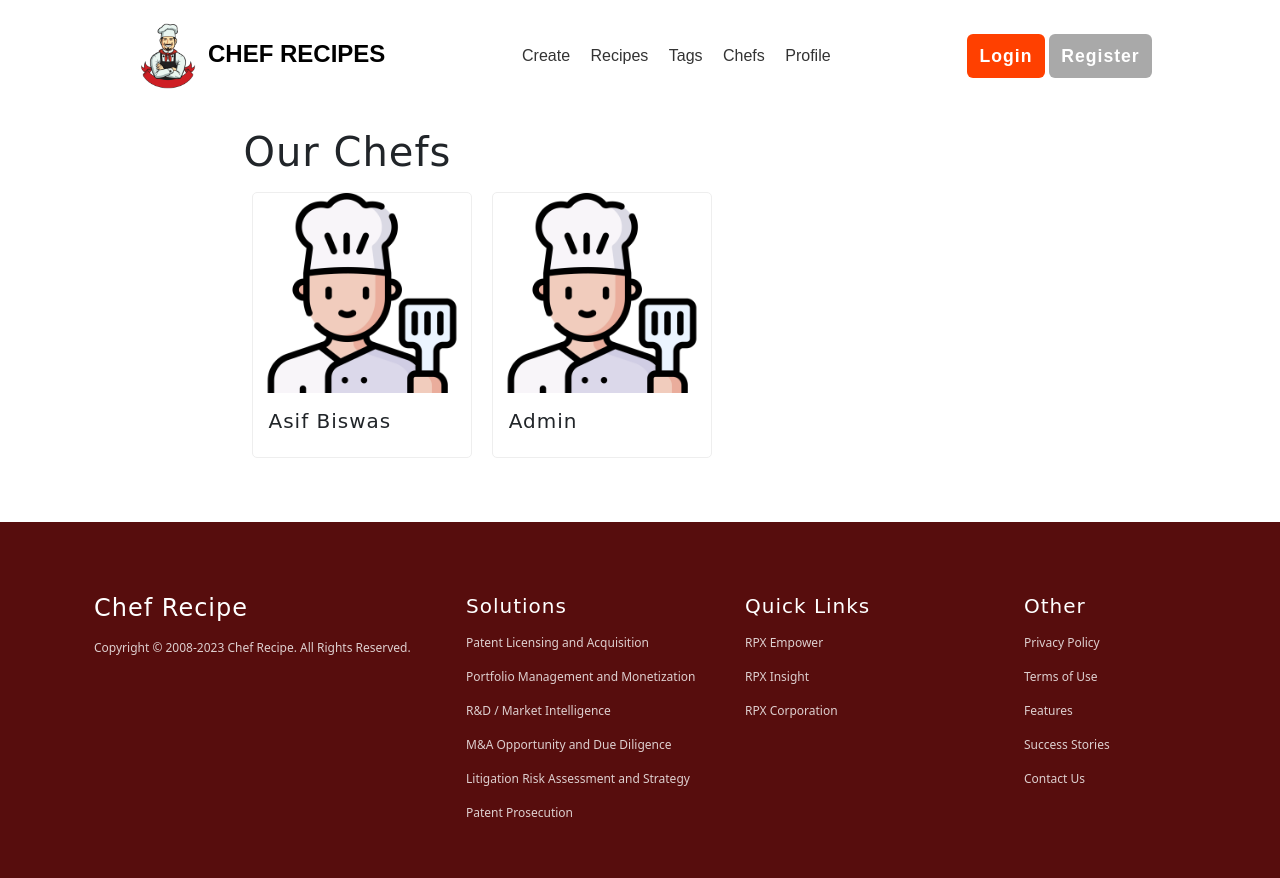
After one commit to Asif-Biswas/recipe, a Django app: page /chefs in a window 1280 px wide. The commit adds this page. Run offline with Django 4.2, Linux system fonts and the light colour scheme; data comes from the database, SQL or seed files in the repository; both versions use the stored data as it was after the commit; some libraries are stand-ins or nearby versions.

Commit message:
chefs page

```diff
--- a/account/views.py
+++ b/account/views.py
@@ -411,5 +411,6 @@ def userProfile(request, username):
     context = {
         'userProfile': userProfile,
         'title': 'Profile',
+        'recipes': Recipe.objects.filter(created_by=user),
     }
     return render(request, 'account/profile.html', context)
--- a/main/urls.py
+++ b/main/urls.py
@@ -7,4 +7,6 @@ urlpatterns = [
     path('', views.home, name='home'),
     path('details/<int:id>/', views.details, name='details'),
     path('create', views.create, name='create'),
+    path('tags', views.tags, name='tags'),
+    path('chefs', views.chefs, name='chefs'),
 ]
--- a/main/views.py
+++ b/main/views.py
@@ -3,6 +3,7 @@ from django.contrib.auth.decorators import login_required
 from .forms import RecipeForm
 from .models import Tag, Recipe
 from django.shortcuts import get_object_or_404
+from account.models import UserProfile
 
 # Create your views here.
 
@@ -46,3 +47,14 @@ def create(request):
         return redirect('account:profile')
 
     return render(request, 'main/create.html', {'form': form, 'tags': tags})
+
+
+
+def tags(request):
+    tagList = Tag.objects.all()
+
+    return render(request, 'main/tags.html', {'tags': tagList})
+
+def chefs(request):
+    chefList = UserProfile.objects.all()
+    return render(request, 'main/chefs.html', {"chefs" : chefList})
--- a/templates/includes/navbar.html
+++ b/templates/includes/navbar.html
@@ -9,7 +9,7 @@
                 <li><a href="{% url 'main:create' %}">Create</a></li>
                 <li><a href="#">Recipes</a></li>
                 <li><a href="#">Tags</a></li>
-                <li><a href="#">Chefs</a></li>
+                <li><a href="{% url 'main:chefs' %}">Chefs</a></li>
                 <li><a href="{% url 'account:profile' %}">Profile</a></li>
         </ul>
       </nav>
--- /dev/null
+++ b/templates/main/chefs.html
@@ -0,0 +1,28 @@
+{% extends 'includes/base.html' %}
+{% load static %}
+{% block body %}
+
+
+<div style="width: 100%; max-width: 825px; margin: auto;" class=" p-3 mb-5  ">
+    <h1 class="mx-md-n5">Our Chefs</h1>
+    <div class="mt-3">
+        {% for i in chefs %}
+        <a href="{% url 'account:profile' i.user.username %}">
+            <div class="card d-inline-block mx-2 " style="width: 18rem;" >
+                <div style="width: 100%; height: 200px; background-image: url('{% if i.profile_picture %}{{i.profile_picture.url}}{% else %}{% static 'images/cheficon.png' %}{% endif %}'); background-size: cover;">
+                </div>
+                <div class="card-body">
+                <h5 class="card-title">{{i.full_name}}</h5>
+
+                </div>
+            </div>
+        </a>
+        {% endfor %}
+    </div>
+
+</div>
+
+
+
+
+{% endblock %}
```
Also changed, not shown: db.sqlite3, media/recipe_images/download.jpg (added).
